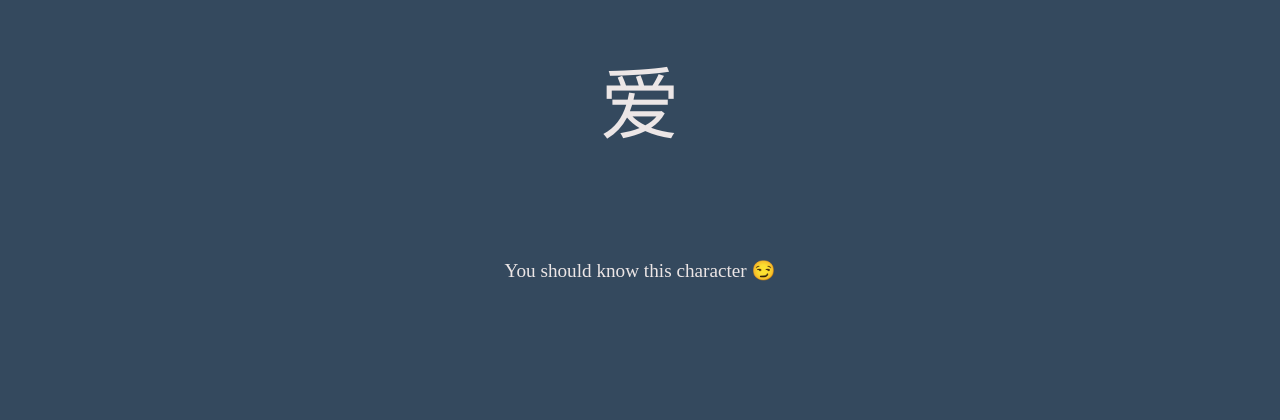
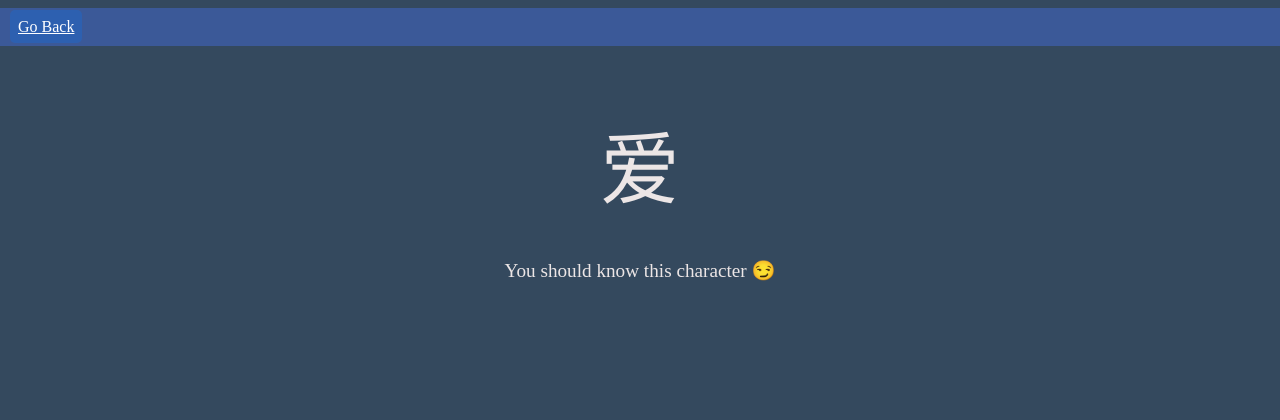
Before and after one commit to chandra-deb/XueHanzi, a Flask app: page /kpractice/1 in a window 1280 px wide. Shown: the top 420 px of the page. Run offline with Flask 3, Linux system fonts and the light colour scheme; the visitor is signed in with stand-in values (Sample User, id 1); data comes from the database, SQL or seed files in the repository.

Commit message:
chore: Update navbar styling and add "Go Back" link

```diff
--- a/backend/templates/known_practice.html
+++ b/backend/templates/known_practice.html
@@ -138,6 +138,25 @@
             color: whitesmoke;
             font-size: 1.2em;
         }
+
+        #navbar {
+            position: sticky;
+            top: 0;
+            background-color: #3b5998;
+            padding: 10px;
+            z-index: 1;
+            margin: 8px 0;
+
+        }
+
+        #navbar a {
+            border-radius: 5px;
+            background: #007bff3b;
+            color: white;
+            padding: 8px;
+            margin-right: 1px;
+
+        }
     </style>
 </head>
 
@@ -150,6 +169,13 @@
         <h2>You first need to add characters here to practice!</h2>
     </center>
     {% else %}
+
+    <div id="navbar">
+        <a href="{{prev_url}}">Go Back</a>
+    </div>
+
+
+    <hr size="5px" style="border: none;">
 
     <div class="card-header">
         <div class="card">
--- a/backend/templates/tag_characters.html
+++ b/backend/templates/tag_characters.html
@@ -4,7 +4,7 @@
 <head>
     <meta charset="UTF-8">
     <meta name="viewport" content="width=device-width, initial-scale=1.0">
-    <title>Tagged Chars</title>
+    <title>{{tag.name}}</title>
     <style>
         body {
             background: #34495e;
```
